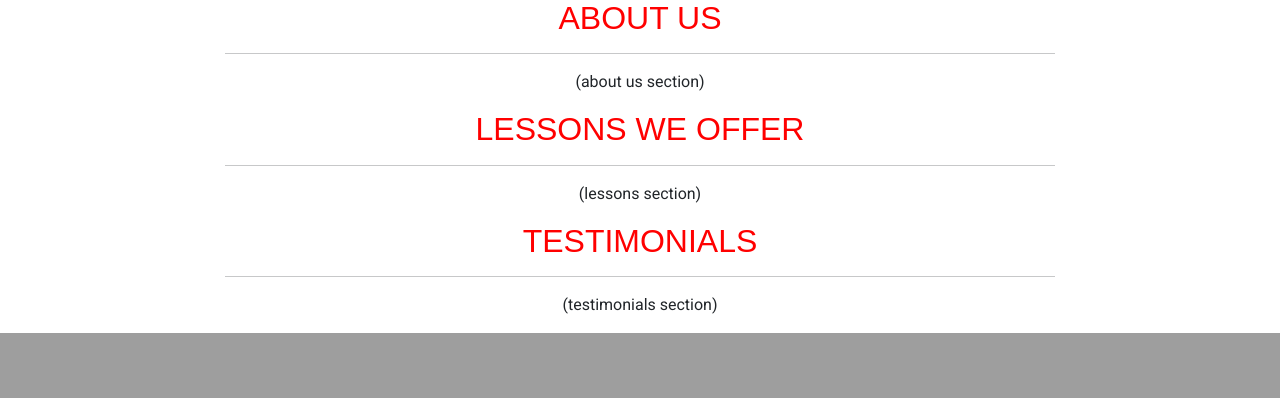
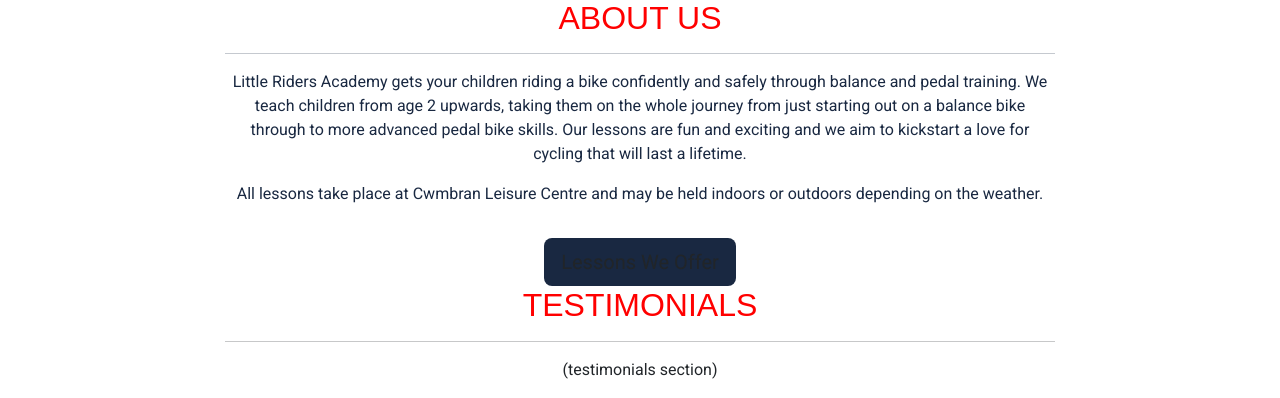
Before and after one commit to Code-Institute-Submissions/laurabolwell-little-riders-academy, a Django app: page / in a window 1280 px wide. Shown: the part 801-1199 px from the top of the page. Before the commit the page ends 1134 px from the top, so only its background shows below. Run offline with Django 4.2, Linux system fonts and the light colour scheme; some libraries are stand-ins or nearby versions; some web fonts are replaced.

Commit message:
Add about us section to homepage

```diff
--- a/home/templates/home/index.html
+++ b/home/templates/home/index.html
@@ -14,34 +14,25 @@
         </div>
     </div>
     <!-- ABOUT SECTION (Who are we?) -->
-    <section class="container-fluid homepage-section" id="about">
-        <div class="row justify-content-center">
+    <section class="container-fluid page-section" id="about">
+        <div class="row justify-content-center text-navy">
             <div class="col-sm-10 col-lg-8 text-center">
                 <h2 class="heading">about us</h2>
                 <hr class="block-divider">
                 <p>
-                    (about us section)
+                    Little Riders Academy gets your children riding a bike confidently and safely through balance and pedal training. We teach children from age 2 upwards, taking them on the whole journey from just starting out on a balance bike through to more advanced pedal bike skills. Our lessons are fun and exciting and we aim to kickstart a love for cycling that will last a lifetime.
                 </p>
+                <p>
+                    All lessons take place at Cwmbran Leisure Centre and may be held indoors or outdoors depending on the weather.
+                </p>
+                <a class="btn btn-navy btn-lg mt-3" href="{% url 'lessons' %}">Lessons We Offer</a>
             </div>
         </div>
     </section>
 
-    <!-- LESSONS WE OFFER SECTION -->
-    <section class="container-fluid homepage-section">
-        <!-- lessons we offer heading -->
-        <div class="row justify-content-center ">
-            <div class="col-sm-10 col-lg-8 text-center">
-                <h2 class="heading">lessons we offer</h2>
-                <hr class="block-divider">
-            </div>
-        </div>
-        <div class="row justify-content-around text-center">
-            <!-- Loop through available lessons and create a card for each -->
-            <p>(lessons section)</p>
-        </div>
-    </section>
+
     <!-- TESTIMONIALS -->
-    <section class="container-fluid homepage-section">
+    <section class="container-fluid page-section">
         <!-- Testimonials heading -->
         <div class="row justify-content-center ">
             <div class="col-sm-10 col-lg-8 text-center">
```
